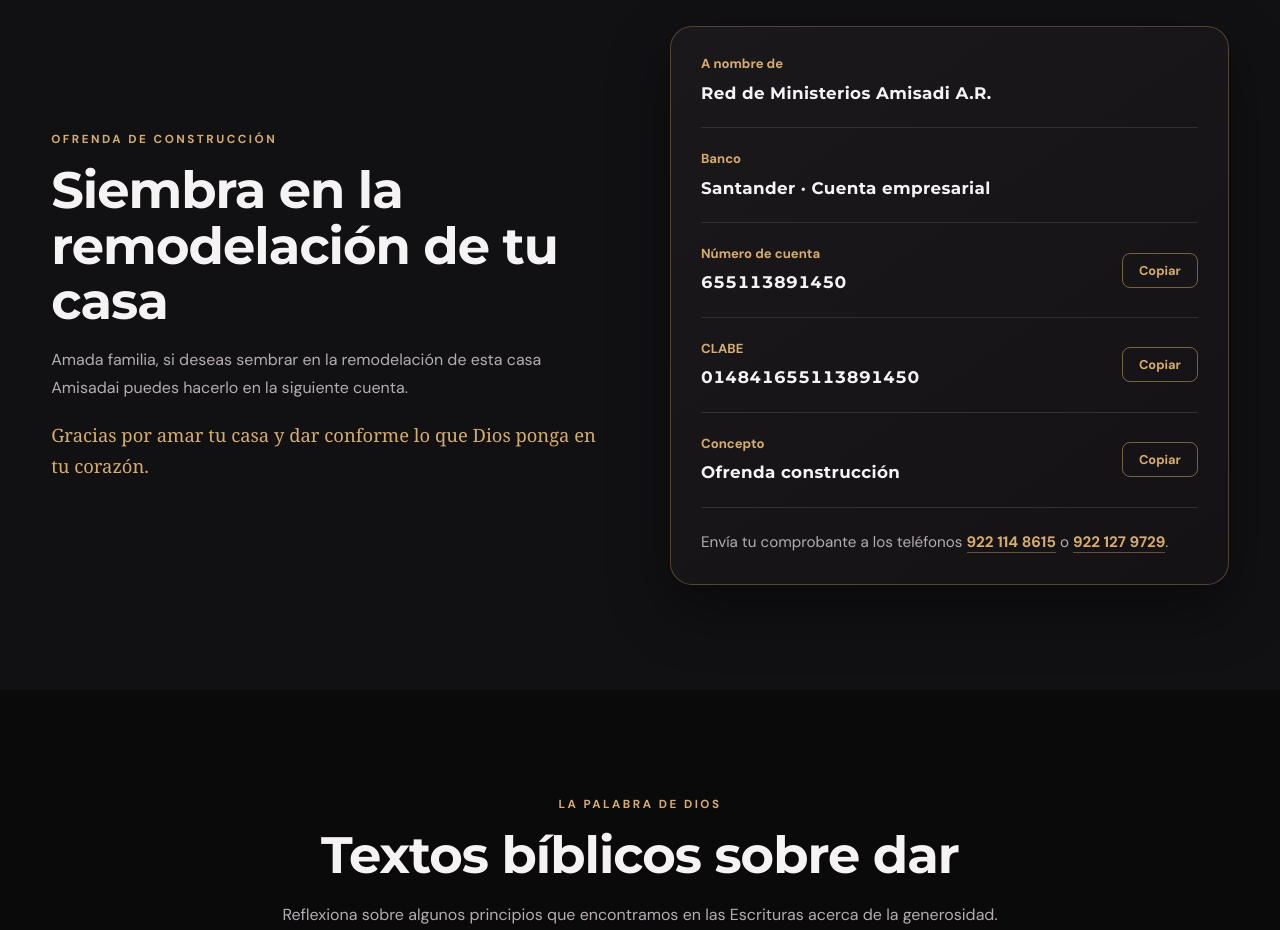
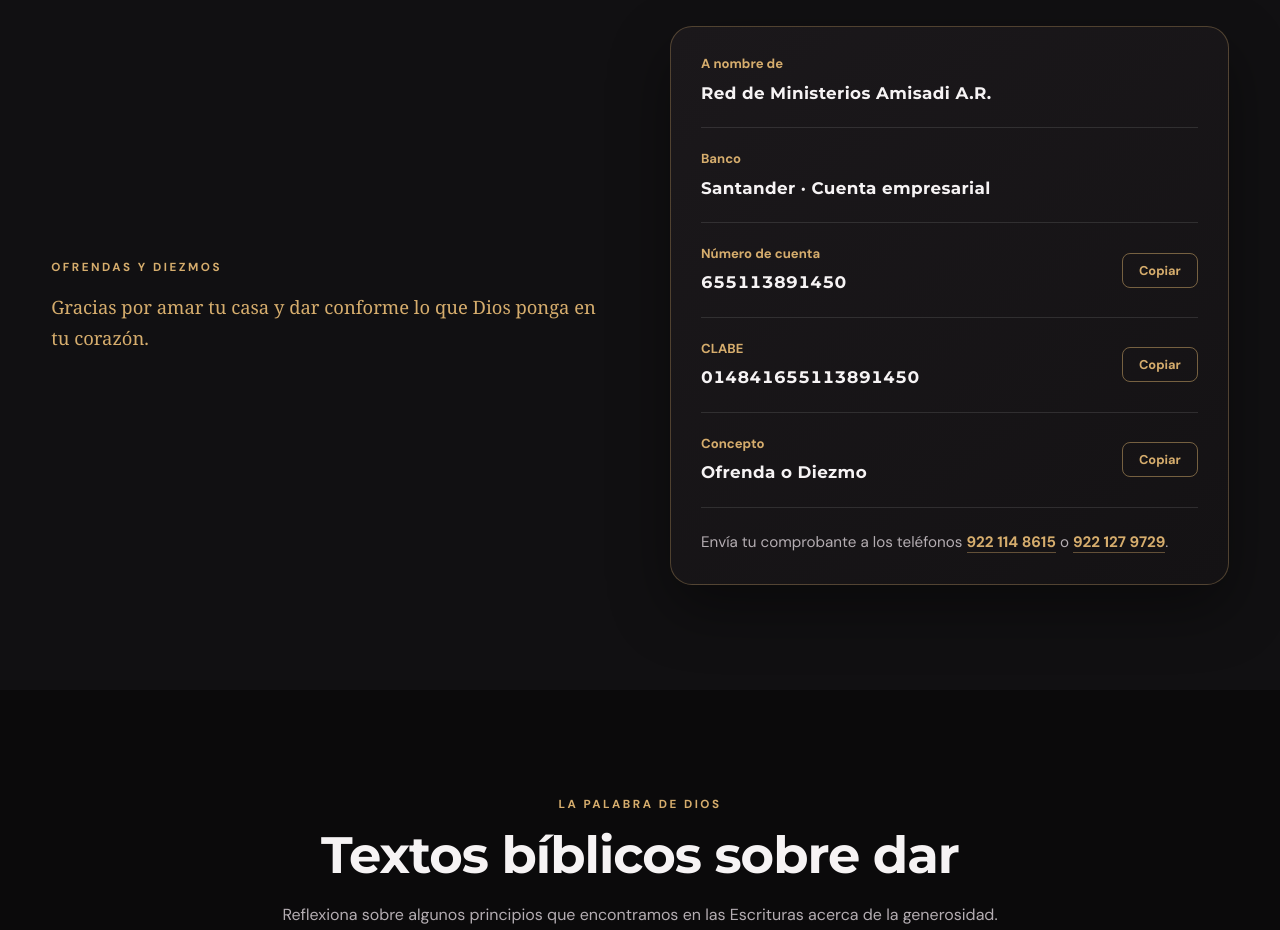
Before and after one commit to victorinsti/amisadai, a plain HTML site: page ofrendas/index.html in a window 1280 px wide. Shown: the part 1240-2170 px from the top of the page. Drawn offline with Linux system fonts and the light colour scheme.

Commit message:
Actualiza sitio Amisadai

```diff
--- a/ofrendas/index.html
+++ b/ofrendas/index.html
@@ -146,9 +146,7 @@
 <!-- DATOS PARA OFRENDAR -->
 <section class="section dark-section" id="cuenta"><div class="container"><div class="donate">
 <div>
-<div class="eyebrow">Ofrenda de construcción</div>
-<h2 class="section-title">Siembra en la remodelación de tu casa</h2>
-<p class="text">Amada familia, si deseas sembrar en la remodelación de esta casa Amisadai puedes hacerlo en la siguiente cuenta.</p>
+<div class="eyebrow">Ofrendas y diezmos</div>
 <p class="donate-thanks">Gracias por amar tu casa y dar conforme lo que Dios ponga en tu corazón.</p>
 </div>
 <div class="donate-card">
@@ -157,7 +155,7 @@
 <div class="donate-row"><div><dt>Banco</dt><dd>Santander · Cuenta empresarial</dd></div></div>
 <div class="donate-row"><div><dt>Número de cuenta</dt><dd>655113891450</dd></div><button class="copy" type="button" data-copy="655113891450">Copiar</button></div>
 <div class="donate-row"><div><dt>CLABE</dt><dd>014841655113891450</dd></div><button class="copy" type="button" data-copy="014841655113891450">Copiar</button></div>
-<div class="donate-row"><div><dt>Concepto</dt><dd>Ofrenda construcción</dd></div><button class="copy" type="button" data-copy="OFRENDA CONSTRUCCIÓN">Copiar</button></div>
+<div class="donate-row"><div><dt>Concepto</dt><dd>Ofrenda o Diezmo</dd></div><button class="copy" type="button" data-copy="OFRENDA CONSTRUCCIÓN">Copiar</button></div>
 </dl>
 <p class="donate-proof">Envía tu comprobante a los teléfonos <a href="tel:+529221148615">922 114 8615</a> o <a href="tel:+529221279729">922 127 9729</a>.</p>
 </div>
```
